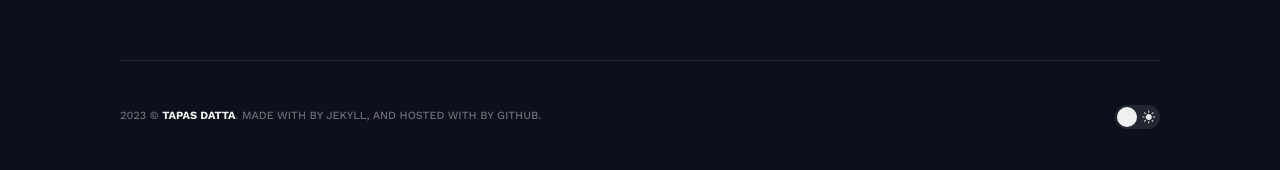
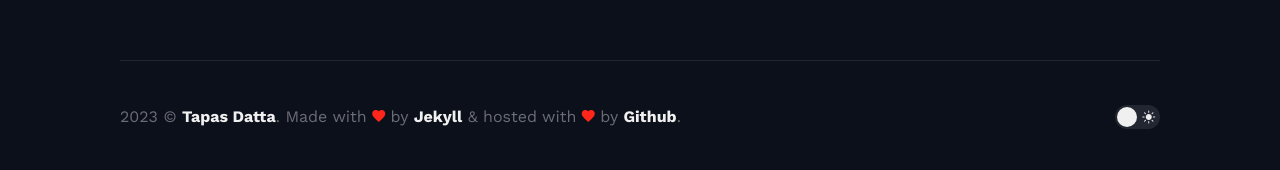
Before and after one commit to tapasdatta/tapasdatta.github.io, a Jekyll site: the page built from index.html, in a window 1280 px wide. Shown: the part 4851-5021 px from the top of the page. Built offline with Jekyll 4.4.1, drawn with Linux system fonts in a browser that asks for light colours; nearby versions of some CDN libraries; the list of posts is cut into pages by our own code.

```diff
--- a/Gemfile
+++ b/Gemfile
@@ -35,9 +35,8 @@
 
 gem "webrick", "~> 1.8"
 
-
-gem "bundler"
-gem "jekyll"
+# gem "bundler"
+# gem "jekyll"
 gem "jekyll-paginate"
 gem 'jekyll-tagging'
 gem "jekyll-sitemap"
--- a/_includes/footer.html
+++ b/_includes/footer.html
@@ -15,7 +15,7 @@
     <div class="row">
       <div class="col col-12">
         <div class="footer__info">
-          <div class="copyright">{{site.time | date: '%Y'}} &copy; <a href="/">{{site.title}}</a>. Made with <ion-icon name="heart"></ion-icon> by Jekyll, and hosted with <ion-icon name="heart"></ion-icon> by Github.</div>
+          <div class="copyright">{{site.time | date: '%Y'}} &copy; <a href="/">{{site.title}}</a>. Made with <i class="nav__icon nav__icon-heart ion ion-md-heart"></i> by <a href="https://jekyllrb.com/" target="_blank">Jekyll</a> & hosted with <i class="nav__icon nav__icon-heart ion ion-md-heart"></i> by <a href="https://github.com/" target="_blank">Github</a>.</div>
           <div class="toggle-theme">
             <div class="toggle-moon"><i class="ion ion-ios-moon"></i></div>
             <div class="toggle-sun"><i class="ion ion-ios-sunny"></i></div>
--- a/_sass/3-modules/_footer.scss
+++ b/_sass/3-modules/_footer.scss
@@ -284,10 +284,11 @@
 
 /* Copyright */
 .copyright {
-  font-size: 11px;
-  font-weight: 500;
-  text-transform: uppercase;
+  font-size: 16px;
   color: var(--text-alt-color);
+  i {
+    color: #FE251B;
+  }
 
   a {
     color: var(--light-gray);
--- a/js/common.js
+++ b/js/common.js
@@ -79,7 +79,7 @@
   SimpleJekyllSearch({
     searchInput: document.getElementById("js-search-input"),
     resultsContainer: document.getElementById("js-results-container"),
-    json: "/search.json",
+    json: "search.json",
     searchResultTemplate: '{article}',
     noResultsText: '<h3 class="no-results">No results found</h3>'
   });
--- a/search.json
+++ b/search.json
@@ -5,7 +5,7 @@
   {% for post in site.posts %}
     {
       "title"    : "{{ post.title | escape }}",
-      "article"  : "<div class='article col col-12 animate'> <div class='article__inner'> <div class='article__content'> <h2 class='article__title'> <a href='{{post.url | prepend: site.baseurl}}'>{{post.title | escape}}<i class='ion ion-md-arrow-round-forward'></i></a> </h2> <div class='article__meta'> <time class='article__date' datetime='{{post.date | date_to_xmlschema}}'>{{post.date | date_to_long_string}}</time> – <span class='article__minutes'>{% assign words=post.content | number_of_words %}{% if words < 360 %}1 min read{% else %}{{words | divided_by:180}}min read{% endif %}</span> </div><p class='article__excerpt'>{{post.description | escape}}</p><div class='article__bottom'>{% if post.tags.size >=1 %}<div class='article-tags__box'>{% for tag in post.tags %}<a href='{{site.baseurl}}/tag/{{tag}}' class='article__tag'>{{tag}}</a>{% endfor %}</div>{% endif %}</div></div></div></div>",
+      "article"  : "<div class='article col col-12 animate'> <div class='article__inner'> <div class='article__content'> <h2 class='article__title'> <a href='{{post.url | prepend: site.baseurl}}'>{{post.title | escape}}<i class='ion ion-md-arrow-round-forward'></i></a> </h2> <div class='article__meta'> <time class='article__date' datetime='{{post.date | date_to_xmlschema}}'>{{post.date | date_to_long_string}}</time> - <span class='article__minutes'>{% assign words=post.content | number_of_words %}{% if words < 360 %}1 min read{% else %}{{words | divided_by:180}}min read{% endif %}</span> </div><p class='article__excerpt'>{{post.description | escape}}</p><div class='article__bottom'>{% if post.tags.size >=1 %}<div class='article-tags__box'>{% for tag in post.tags %}<a href='{{site.baseurl}}/tag/{{tag}}' class='article__tag'>{{tag}}</a>{% endfor %}</div>{% endif %}</div></div></div></div>",
       "category" : "{{ post.category }}",
       "tags"     : "{{ post.tags | array_to_sentence_string }}",
       "url"      : "{{ site.baseurl }}{{ post.url }}",
```
Also changed, not shown: Gemfile.lock.
